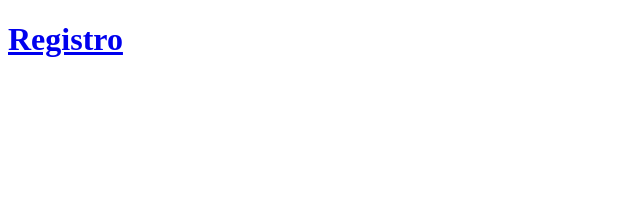
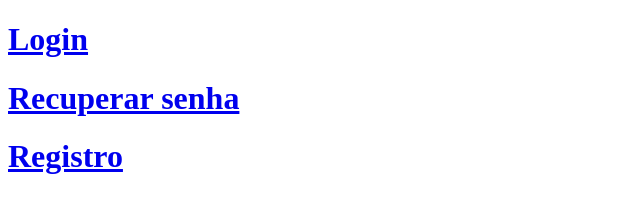
Before and after one commit to PauloBumba/XampzRepository, a plain HTML site: page index.html in a window 1280 px wide. Shown: the whole page, without its empty margins (0-640 px from the left). Drawn offline with Linux system fonts and the light colour scheme.

Commit message:
link no Homepagges

```diff
--- a/index.html
+++ b/index.html
@@ -6,6 +6,8 @@
     <title>Document</title>
 </head>
 <body>
-   <h1><a href="pages/Login.html">Registro</a></h1>
+   <h1><a href="pages/Login.html">Login</a></h1>
+   <h1><a href="pages/RecuperarSenha.html">Recuperar senha</a></h1>
+   <h1><a href="pages/registro.html">Registro</a></h1>
 
 </html>
```
